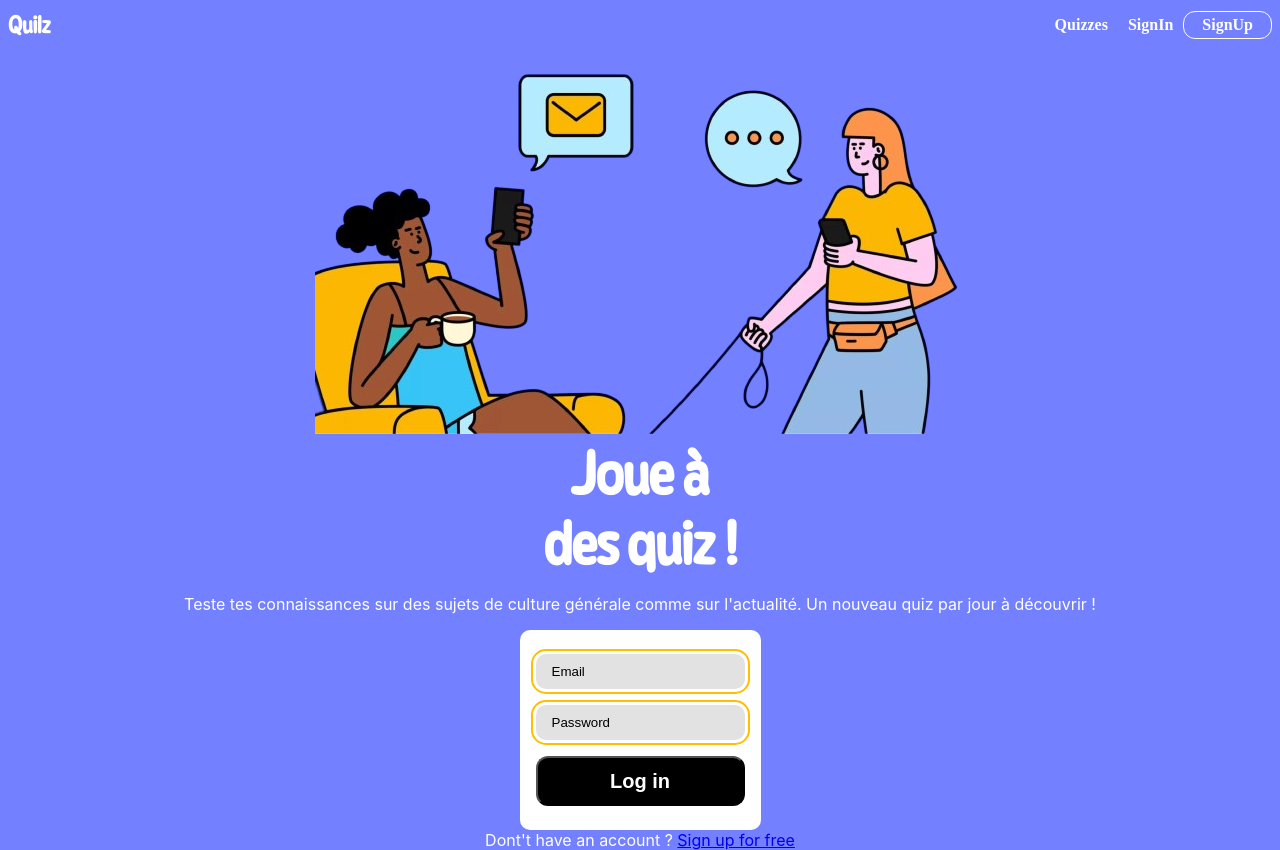
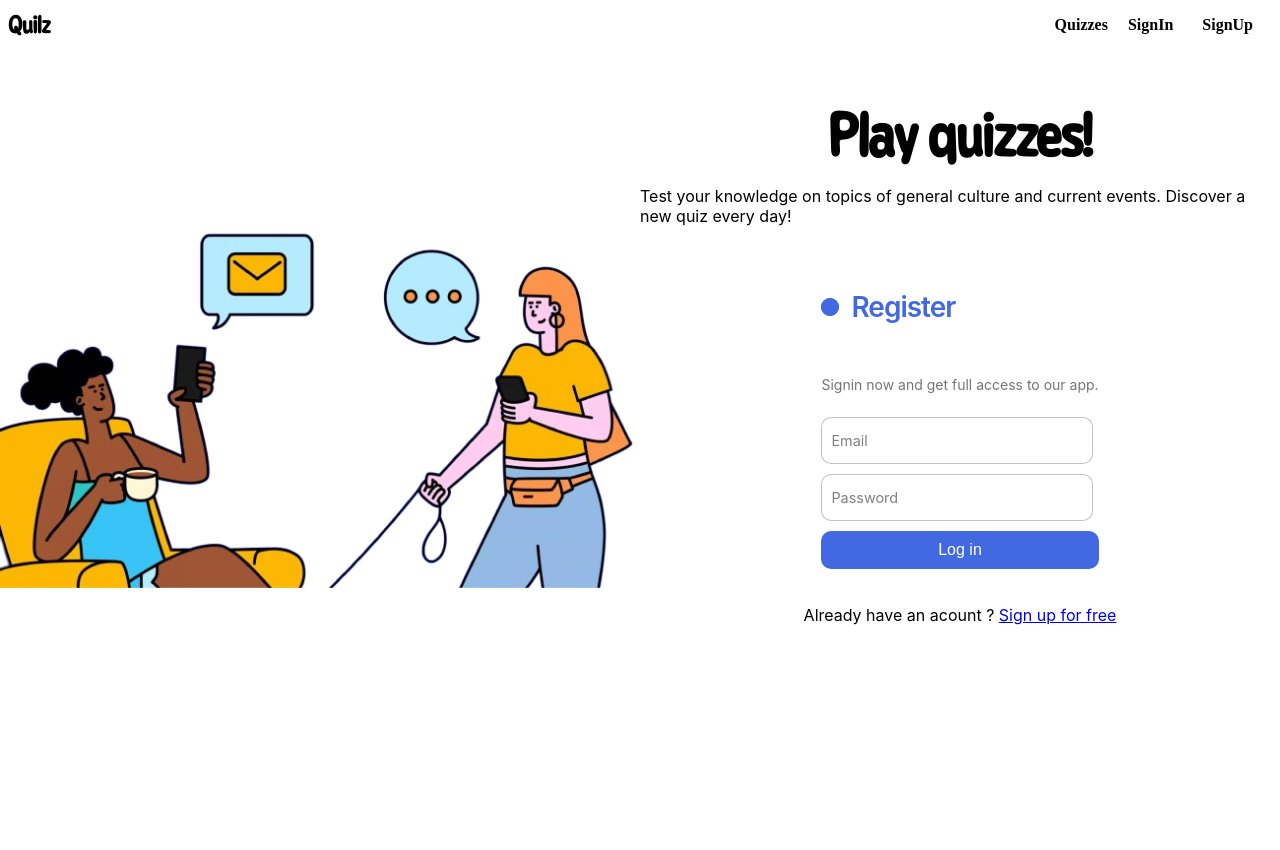
Before and after one commit to phelied/quilz, a React (Create React App) app in the folder client/: page /signin in a window 1280 px wide. After the commit the page ends 800 px from the top, so only its background shows below. Built offline with nearby package versions, Linux system fonts and the light colour scheme.

Commit message:
Add css on pages

```diff
--- a/client/src/components/authForm.js
+++ b/client/src/components/authForm.js
@@ -1,13 +1,11 @@
 
-import React, { useState } from "react";
+import React from "react";
 import styled from "styled-components";
 import Character from "../assets/images/character-loginPage.png";
 import { Link } from "react-router-dom";
 import { useForm } from 'react-hook-form';
 
 const AuthForm = ({ onSubmit, isSignUp }) => {
-    const [email, setEmail] = useState('');
-    const [password, setPassword] = useState('');
     const { register, formState: { errors }, handleSubmit } = useForm({
         mode: 'onBlur',
         defaultValues: {
@@ -15,12 +13,6 @@ const AuthForm = ({ onSubmit, isSignUp }) => {
             password: '',
         },
     });
-
-
-    // const handleSubmi = (event) => {
-    //     event.preventDefault();
-    //     onSubmit(email, password);
-    // };
 
     const onSubmitForm = (data) => {
         onSubmit(data.email, data.password);
@@ -33,16 +25,20 @@ const AuthForm = ({ onSubmit, isSignUp }) => {
             </div>
             <FormContainer onSubmit={handleSubmit(onSubmitForm)}>
                 <Introduction>
-                    <h2>Joue à <br />des quiz ! </h2>
+                    <h2>Play quizzes!<br /></h2>
                     <p>
-                        Teste tes connaissances sur des sujets de culture générale comme sur l'actualité. Un nouveau quiz par jour à découvrir !
+                    Test your knowledge on topics of general culture and current events. Discover a new quiz every day!
                     </p>
                 </Introduction>
                 <Form>
+                    <p class="title">Register </p>
+                    <p class="message">{isSignUp ? 'Signup now and get full access to our app.' : ' Signin now and get full access to our app.'} </p>
+                    <label>
                         <input type="email"
                             id="email"
                             name="email"
-                        placeholder="Email"
+                            placeholder=""
+                            class='input'
                             {...register("email", {
                                 required: "Email is required",
                                 pattern: {
@@ -50,11 +46,15 @@ const AuthForm = ({ onSubmit, isSignUp }) => {
                                     message: "Invalid email address"
                                 }
                             })} />
-                    {errors && errors.email && errors.email && <span>{errors.email.message}</span>}
+                        <span>Email</span>
+                    </label>
+                    {errors && errors.email && errors.email && <span class='error-message'>{errors.email.message}</span>}
+                    <label>
                         <input type="password"
                             name="password"
                             id="password"
-                        placeholder="Password"
+                            placeholder=""
+                            class='input'
                             {...register('password', {
                                 required: "Password is required",
                                 minLength: {
@@ -62,10 +62,12 @@ const AuthForm = ({ onSubmit, isSignUp }) => {
                                     message: "Password must have at least 8 characters"
                                 }
                             })} />
-                    {errors && errors.password && <span>{errors.password.message}</span>}
-                    <button type="submit">{isSignUp ? 'Sign up' : 'Log in'}</button>
+                        <span>Password</span>
+                    </label>
+                    {errors && errors.password && <span class='error-message'>{errors.password.message}</span>}
+                    <button class="submit" type="submit">{isSignUp ? 'Sign up' : 'Log in'}</button>
                 </Form>
-                {isSignUp ? (<span>You already have an account ? <Link to="/signin"> Sign in </Link></span>) : (<span>Dont't have an account ? <Link to="/signup"> Sign up for free </Link></span>)}
+                {isSignUp ? (<p class="signin">Already have an acount ?  <Link to="/signin"> Sign in </Link></p>) : (<p class="signin">Already have an acount ?   <Link to="/signup"> Sign up for free </Link></p>)}
             </FormContainer>
         </LoginContainer>
     );
@@ -76,8 +78,8 @@ const LoginContainer = styled.main`
     flex-direction: column;
     justify-content: center;
     align-items: center;
-    color: white;
-    background-color: #7380ff;
+    color: black;
+    height: 80vh;
 
     & .container-image {
         height: 50%;
@@ -85,6 +87,11 @@ const LoginContainer = styled.main`
 
     & img {
         width: 100%;
+    }
+
+    @media (min-width: 768px) {
+        display: grid;
+        grid-template-columns: 1fr 1fr;
       }
 `;
 
@@ -113,41 +120,138 @@ const Introduction = styled.div`
 const Form = styled.form`
     display: flex;
     flex-direction: column;
-    border: none;
-    background-color: white;
-    padding: 1rem;
-    border-radius: 10px;
+    gap: 10px;
+    max-width: 350px;
+    background-color: #fff;
+    padding: 20px;
+    border-radius: 20px;
+    position: relative;
 
-    & input {
-        border-radius: 10px;
-        outline: 2px solid #FEBF00;
-        border: 0;
-        background-color: #e2e2e2;
-        outline-offset: 3px;
-        padding: 10px 1rem;
-        transition: 0.25s;
-        margin: 0.5rem 0;
+  & .error-message {
+    color: red;
+    font-size: 12px;
+    margin-top: 5px;
     }
 
-    & input:focus {
-        outline-offset: 5px;
-        background-color: #fff
+  & .title {
+    font-size: 28px;
+    color: royalblue;
+    font-weight: 600;
+    letter-spacing: -1px;
+    position: relative;
+    display: flex;
+    align-items: center;
+    padding-left: 30px;
   }
 
-    & input::placeholder {
-        color: black;
+  & .title::before,.title::after {
+    position: absolute;
+    content: "";
+    height: 16px;
+    width: 16px;
+    border-radius: 50%;
+    left: 0px;
+    background-color: royalblue;
   }
 
-    & button {
-        height: 50px;
-        border-radius: 0.75rem;
-        margin: 0.5rem 0;
-        padding: 0 1rem;
-        font-size: 1.25rem;
-        background-color: black;
-        color: white;
-        font-weight: 800;
-        cursor: pointer;
+ &  .title::before {
+    width: 18px;
+    height: 18px;
+    background-color: royalblue;
+  }
+
+ & .title::after {
+    width: 18px;
+    height: 18px;
+    animation: pulse 1s linear infinite;
+  }
+
+  & .message, .signin {
+    color: rgba(88, 87, 87, 0.822);
+    font-size: 14px;
+  }
+
+ & .signin {
+    text-align: center;
+  }
+
+  & .signin a {
+    color: royalblue;
+  }
+
+  & .signin a:hover {
+    text-decoration: underline royalblue;
+  }
+
+  & .flex {
+    display: flex;
+    width: 100%;
+    gap: 6px;
+  }
+
+  & label {
+    position: relative;
+    width: 90%;
+  }
+
+  & label .input {
+    width: 100%;
+    padding: 10px 10px 20px 10px;
+    outline: 0;
+    border: 1px solid rgba(105, 105, 105, 0.397);
+    border-radius: 10px;
+  }
+
+  & label .input + span {
+    position: absolute;
+    left: 10px;
+    top: 15px;
+    color: grey;
+    font-size: 0.9em;
+    cursor: text;
+    transition: 0.3s ease;
+  }
+
+  & label .input:placeholder-shown + span {
+    top: 15px;
+    font-size: 0.9em;
+  }
+
+  & label .input:focus + span,.form label .input:valid + span {
+    top: 30px;
+    font-size: 0.7em;
+    font-weight: 600;
+  }
+
+  & label .input:valid + span {
+    color:  ;
+  }
+
+  & .submit {
+    border: none;
+    outline: none;
+    background-color: royalblue;
+    padding: 10px;
+    border-radius: 10px;
+    color: #fff;
+    font-size: 16px;
+    transform: .3s ease;
+  }
+
+  & .submit:hover {
+    background-color: rgb(56, 90, 194);
+  }
+
+  & @keyframes pulse {
+    from {
+      transform: scale(0.9);
+      opacity: 1;
+    }
+
+    to {
+      transform: scale(1.8);
+      opacity: 0;
+    }
   }
 `;
 
--- a/client/src/components/cardItem.js
+++ b/client/src/components/cardItem.js
@@ -5,22 +5,19 @@ const CardItem = ({ quiz }) => {
 
     const navigate = useNavigate();
 
-    console.log(quiz)
-
     const handleQuizClick = (id) => {
         navigate(`/quiz/${id}`);
     };
 
     return (
-        <Card onClick={() => handleQuizClick(quiz.id)} key={quiz.id} className="flip-card">
+        <Card onClick={() => handleQuizClick(quiz.id)} key={quiz.topic} className="flip-card">
             <div className="flip-card-inner">
                 <div className="flip-card-front">
-                    <p className="title">{quiz.title}</p>
+                    <p className="title">{quiz.topic}</p>
                     <p>{ }</p>
                 </div>
                 <div className="flip-card-back">
-                    <p className="title">BACK</p>
-                    <p>Leave Me</p>
+                    <p className="title">{quiz.description}</p>
                 </div>
             </div>
         </Card>
@@ -33,7 +30,7 @@ const Card = styled.div`
     height: 254px;
     perspective: 1000px;
     font-family: sans-serif;
-
+    margin-right: 2rem;
 
   & .title {
     font-size: 1.5em;
--- a/client/src/components/errorMessage.js
+++ b/client/src/components/errorMessage.js
@@ -12,9 +12,14 @@ export default ErrorMessage;
 
 
 const Message = styled.div`
-  background-color: #ffe2e2;
-  color: #ff4b4b;
-  padding: 10px;
-  border-radius: 5px;
-  margin-bottom: 10px;
+  color: red;
+  padding:  1px 10px;
+  width: 58%;
+  border-radius: 10px;
+  margin: 0 10px;
+  background-color : #FBC6C2;
+
+  & p {
+    margin: 10px 0;
+  }
 `;
--- a/client/src/pages/home.js
+++ b/client/src/pages/home.js
@@ -26,13 +26,11 @@ const Home = () => {
 };
 
 const Wrapper = styled.div`
-  background-color: #ffaa7f;
   padding: 20px;
-  box-shadow: 2px 2px 5px #9c3c3c;
 `;
 
 const Title = styled.h2`
-  color: #fff;
+  color: #000;
   margin-bottom: 20px;
 `;
 
@@ -43,16 +41,4 @@ const List = styled.ul`
   flex-wrap: wrap;
 `;
 
-const ListItem = styled.li`
-  color: #fff;
-  font-size: 1.2em;
-  margin-bottom: 10px;
-  cursor: pointer;
-  transition: all 0.2s ease-in-out;
-
-  &:hover {
-    transform: translateX(5px);
-  }
-`;
-
 export default Home;
--- a/client/src/pages/layout.js
+++ b/client/src/pages/layout.js
@@ -39,9 +39,8 @@ const Layout = () => {
 
 
 const Header = styled.header`
-    background-color: #7380ff;
     height: 50px;
-    color: #fff;
+    color: #000;
 `;
 const AppContainer = styled.div`
 `;
@@ -81,7 +80,7 @@ padding: 0 0.5rem;
 & li > a {
     margin: 0 10px;
     text-decoration: none;
-    color: white;
+    color: black;
 }
 
 
--- a/client/src/pages/signin.js
+++ b/client/src/pages/signin.js
@@ -17,7 +17,6 @@ const SignIn = () => {
     const handleSubmit = (email, password) => {
         axios.post('http://localhost:3000/signin', { email, password })
             .then(response => {
-                console.log(response)
                 // Stocke le jeton d'authentification dans le stockage local
                 localStorage.setItem('token', response.data.accessToken);
                 // Redirige l'utilisateur vers la page protégée
--- a/client/src/utils/API.js
+++ b/client/src/utils/API.js
@@ -8,11 +8,13 @@ const API = {
         } catch (error) {
             console.error(error);
         }
-    }, getQuizById: async (id) => {
+    }, getQuizById: async (id, token) => {
         try {
             const response = await axios.get(`http://localhost:3000/quiz/${id}`, {
                 headers: {
-                    'Origin': 'http://localhost:3001'
+                    'Content-Type': 'application/json',
+                    'Accept': 'application/json',
+                    'Authorization': `bearer ${token}`
                 }
             });
             return (response);
```
Also changed, not shown: client/src/pages/quiz.js (+203 -1 lines), 2 other files (tests, documents, lock files or other folders). Lines whose indentation alone changed are shown as unchanged.
